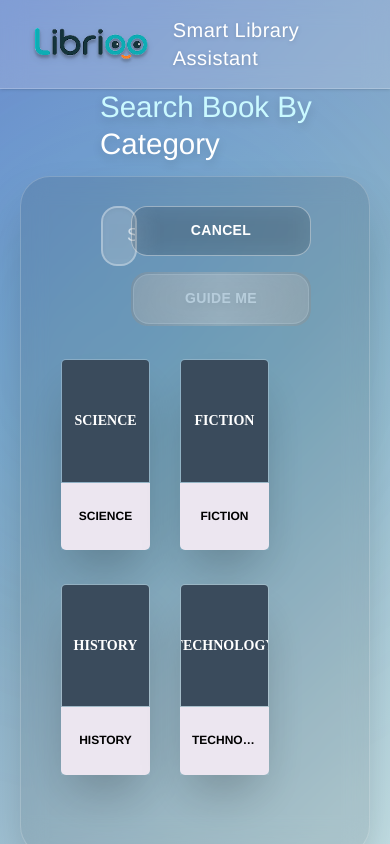
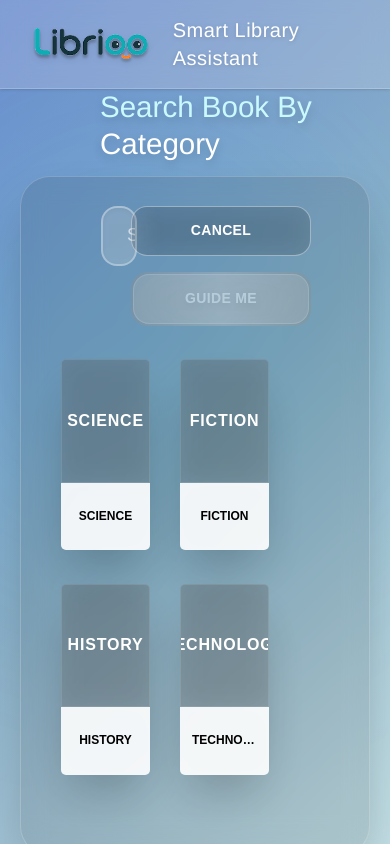
Before and after one commit to projectlibrioo-source/librioo-system, a React (Vite) app in the folder frontend/: page /robot/search-category in a window 390 px wide. Built offline with nearby package versions, Linux system fonts and the light colour scheme; no server answers.

Commit message:
Refactor BookCard component for improved styling, layout, and responsiveness

```diff
--- a/frontend/src/robot/components/BookCard.jsx
+++ b/frontend/src/robot/components/BookCard.jsx
@@ -1,30 +1,26 @@
 import React from "react";
 
-const BookCard = ({ title, author, image, coverText }) => (
-  // CHANGED: max-w-[260px] -> max-w-[min(260px,40vh)]
-  // This links the width to the screen height. If the screen is short, the width shrinks,
-  // and because of aspect-ratio, the height shrinks too.
-  <article className="box-border w-full max-w-[min(260px,40vh)] flex flex-col shadow-2xl transition-transform hover:scale-105 cursor-pointer mx-auto">
+const BookCard = ({ title, author, image, coverText, className = "" }) => (
+  <article className={`box-border w-full max-w-[min(260px,40vh)] flex flex-col shadow-2xl transition-transform hover:-translate-y-2 cursor-pointer mx-auto rounded-[5px] ${className}`}>
 
     {/* Cover Area */}
-    <div className="box-border w-full aspect-[260/360] bg-[#d9d9d926] rounded-t-[5px] overflow-hidden border border-[#ffffff1a] flex items-center justify-center relative">
+    <div className="box-border w-full aspect-[260/360] bg-black/20 backdrop-blur-md rounded-t-[5px] overflow-hidden border border-white/20 flex items-center justify-center relative">
       {image ? (
         <img src={image} alt={title} className="object-cover w-full h-full" />
       ) : (
-        <div className={`w-full h-full flex items-center justify-center bg-[#3a4b5c] p-4 text-center ${coverText ? "text-white text-[clamp(14px,2vw,30px)] font-['Aldrich-Regular'] font-bold" : "text-[#ffffff33]"}`}>
+        <div className={`w-full h-full flex items-center justify-center bg-white/10 p-4 text-center ${coverText ? "text-white text-[clamp(16px,2vw,30px)] font-bold tracking-wider" : "text-white/30"}`} style={{ fontFamily: "'Aldrich', sans-serif" }}>
             {coverText || "No Image"}
         </div>
       )}
     </div>
 
     {/* Label Area */}
-    {/* Used clamp for height so it doesn't get too big on tall screens or too small on tiny ones */}
-    <div className="box-border w-full bg-[#ece6f0] rounded-b-[5px] py-2 px-3 text-center h-[clamp(50px,8vh,70px)] flex flex-col justify-center">
-      <div className="[font-family:'Aldrich-Regular',Helvetica] font-bold text-black text-[clamp(12px,1.5vw,20px)] truncate leading-tight">
+    <div className="box-border w-full bg-white/90 backdrop-blur-md rounded-b-[5px] py-2 px-3 text-center h-[clamp(50px,8vh,70px)] flex flex-col justify-center">
+      <div className="font-bold text-black text-[clamp(12px,1.5vw,20px)] truncate leading-tight" style={{ fontFamily: "'Aldrich', sans-serif" }}>
         {title}
       </div>
       {author && (
-        <div className="[font-family:'Aldrich-Regular',Helvetica] font-normal text-[#49454f] text-[clamp(10px,1.2vw,16px)] truncate">
+        <div className="font-normal text-gray-700 text-[clamp(10px,1.2vw,16px)] truncate" style={{ fontFamily: "'Aldrich', sans-serif" }}>
           {author}
         </div>
       )}
```
